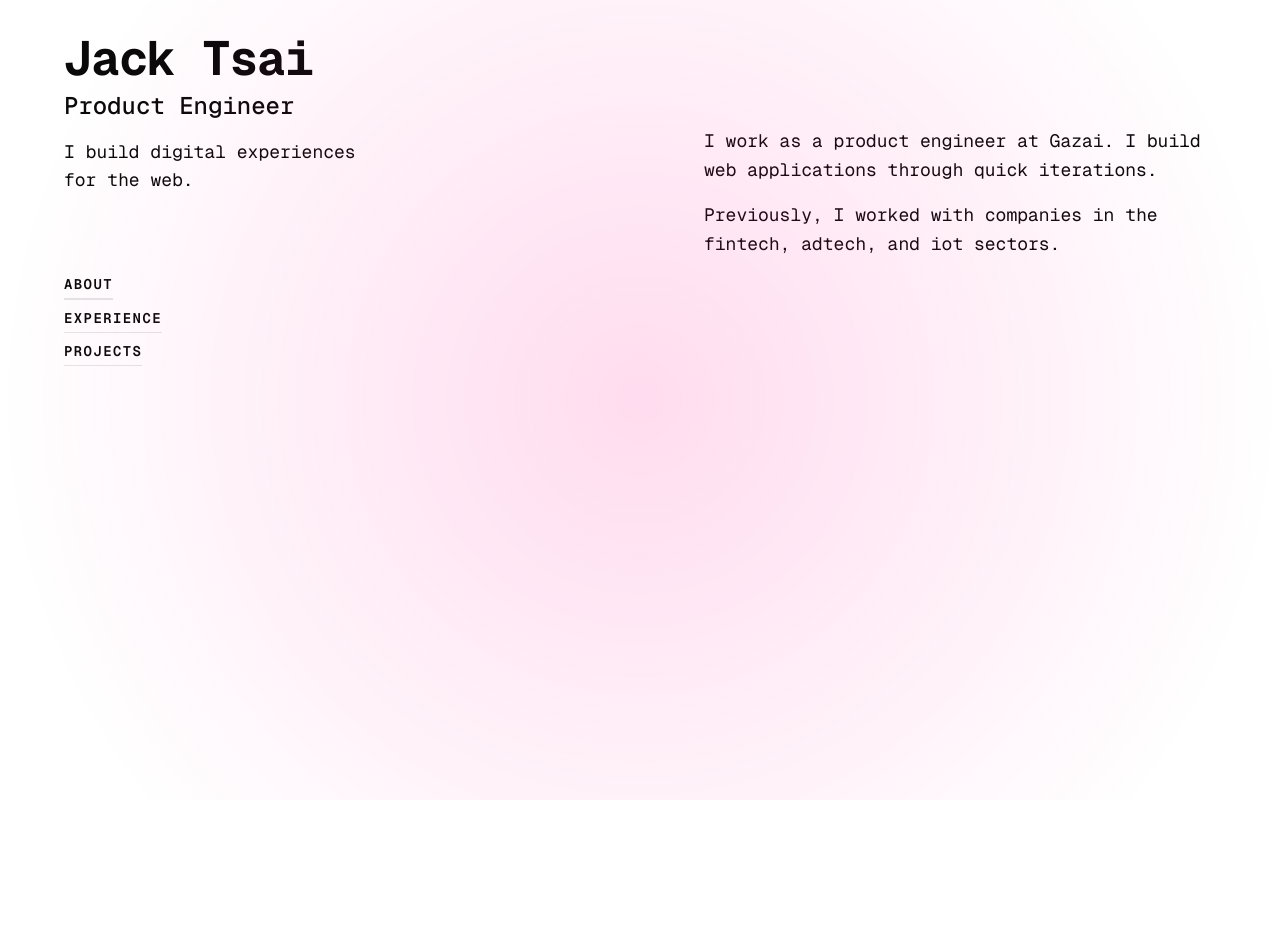
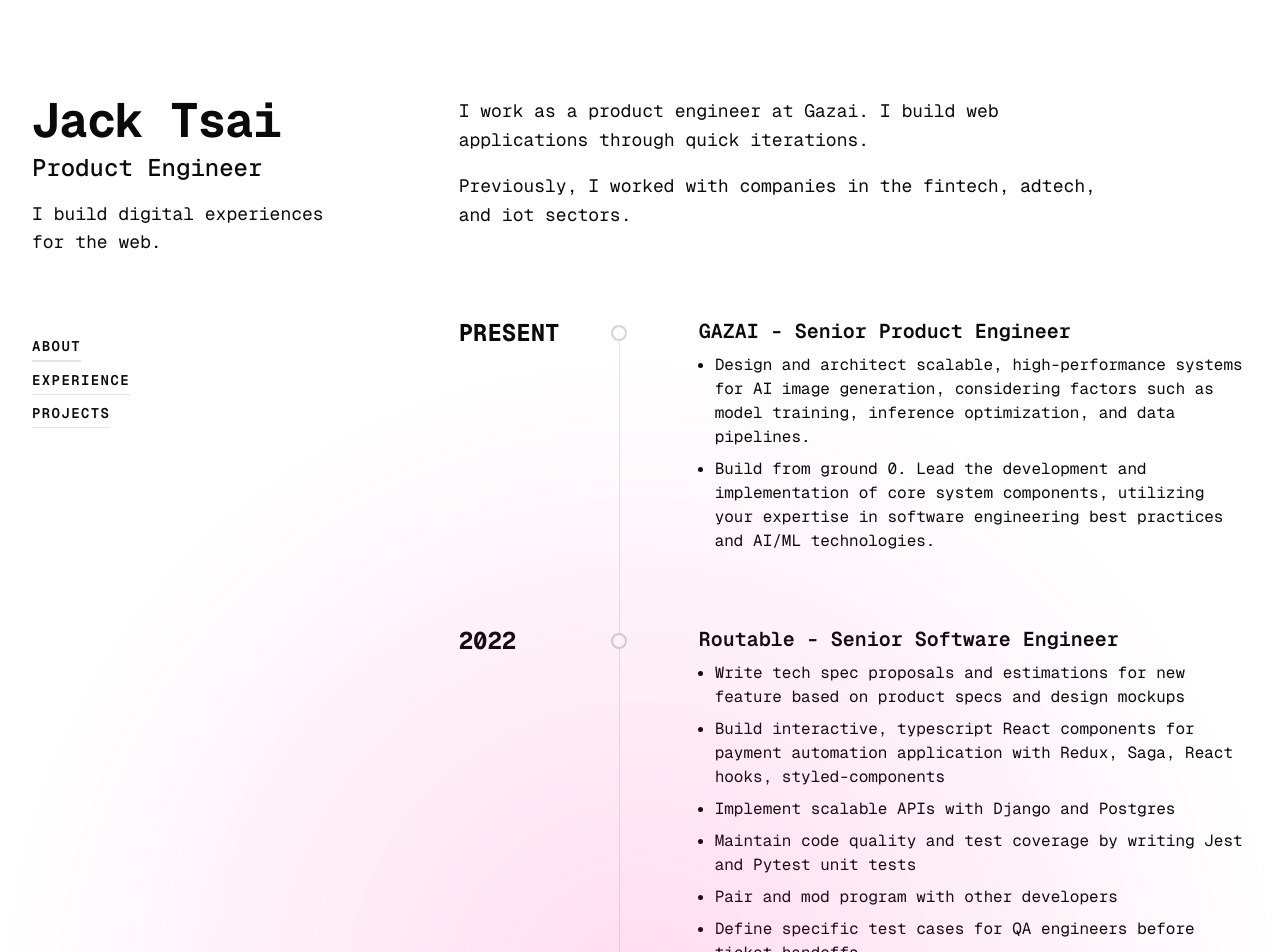
Before and after one commit to jtsaich/home, a Next.js app: page /en in a window 1280 px wide. Shown: the top 952 px of the page. Before the commit the page ends 800 px from the top, so only its background shows below. Built offline with nearby package versions, Linux system fonts and the light colour scheme.

Commit message:
timeline for experience

```diff
--- /dev/null
+++ b/app/[locale]/_components/experience-section.tsx
@@ -0,0 +1,152 @@
+import React from "react";
+
+export const ExperienceSection = () => {
+  const experiences = [
+    {
+      title: "PRESENT",
+      content: (
+        <div className="prose prose-sm dark:prose-invert">
+          <h4 className="text-xl font-semibold mb-2">
+            GAZAI - Senior Product Engineer
+          </h4>
+          <ul className="list-disc pl-4 space-y-2">
+            <li>
+              Design and architect scalable, high-performance systems for AI
+              image generation, considering factors such as model training,
+              inference optimization, and data pipelines.
+            </li>
+            <li>
+              Build from ground 0. Lead the development and implementation of
+              core system components, utilizing your expertise in software
+              engineering best practices and AI/ML technologies.
+            </li>
+          </ul>
+        </div>
+      ),
+    },
+    {
+      title: "2022",
+      content: (
+        <div className="prose prose-sm dark:prose-invert">
+          <h4 className="text-xl font-semibold mb-2">
+            Routable - Senior Software Engineer
+          </h4>
+          <ul className="list-disc pl-4 space-y-2">
+            <li>
+              Write tech spec proposals and estimations for new feature based on
+              product specs and design mockups
+            </li>
+            <li>
+              Build interactive, typescript React components for payment
+              automation application with Redux, Saga, React hooks,
+              styled-components
+            </li>
+            <li>Implement scalable APIs with Django and Postgres</li>
+            <li>
+              Maintain code quality and test coverage by writing Jest and Pytest
+              unit tests
+            </li>
+            <li>Pair and mod program with other developers</li>
+            <li>
+              Define specific test cases for QA engineers before ticket handoffs
+            </li>
+          </ul>
+        </div>
+      ),
+    },
+    {
+      title: "2018",
+      content: (
+        <div className="prose prose-sm dark:prose-invert">
+          <h4 className="text-xl font-semibold mb-2">
+            New Engen / Jove - Tech Lead & Senior Software Engineer
+          </h4>
+          <ul className="list-disc pl-4 space-y-2">
+            <li>Manage and mentor the front-end team of 6 developers</li>
+            <li>
+              Ideate product solution and work with developers to come up with a
+              holistic technical solution that meets product requirements
+            </li>
+            <li>
+              Lead project and team meetings, driving the team to come up with
+              architecture design of the project
+            </li>
+            <li>
+              Architect, design, and document scalable, intuitive RESTful API
+              with Java Spring framework
+            </li>
+            <li>Develop front-end components and dashboards with React</li>
+            <li>Manage AWS cloud infrastructure for web service deployment</li>
+            <li>
+              Work with Elasticsearch ETL and query to power complex,
+              interactive dashboard
+            </li>
+            <li>
+              Build serverless code with AWS Lambda, SNS, SQS for data
+              processing jobs
+            </li>
+          </ul>
+        </div>
+      ),
+    },
+    {
+      title: "2014",
+      content: (
+        <div className="prose prose-sm dark:prose-invert">
+          <h4 className="text-xl font-semibold mb-2">
+            Sirqul - Software Engineer
+          </h4>
+          <ul className="list-disc pl-4 space-y-2">
+            <li>
+              Develop and maintain Sirqul&apos;s cloud based engagement services
+              platform running on J2EE RESTful web service
+            </li>
+            <li>
+              Design and develop a routing and logistics system that schedules
+              and optimizes thousands of deliveries
+            </li>
+            <li>
+              Design and develop web-based administration dashboard integrating
+              with legacy code base
+            </li>
+            <li>
+              Develop Uber-like web-based applications leveraging Sirqul&apos;s
+              API
+            </li>
+            <li>
+              Develop easy-to-use web-based analytics tools for marketers and
+              brand managers
+            </li>
+          </ul>
+        </div>
+      ),
+    },
+  ];
+
+  return (
+    <div className="relative">
+      {/* Timeline line */}
+      <div className="absolute left-40 top-8 bottom-8 w-px bg-neutral-200 dark:bg-neutral-800" />
+
+      {/* Experience entries */}
+      <div className="space-y-16">
+        {experiences.map((experience) => (
+          <div key={experience.title} className="relative flex gap-12">
+            {/* Title with dot */}
+            <div className="w-48 flex-shrink-0 pt-2">
+              <div className="flex items-center">
+                <span className="text-2xl font-bold">{experience.title}</span>
+                <div className="absolute left-40 -translate-x-1/2">
+                  <div className="w-4 h-4 rounded-full border-2 border-neutral-300 dark:border-neutral-700 bg-white dark:bg-black" />
+                </div>
+              </div>
+            </div>
+
+            {/* Content */}
+            <div className="pt-2 flex-grow">{experience.content}</div>
+          </div>
+        ))}
+      </div>
+    </div>
+  );
+};
--- a/app/[locale]/_components/spotlight-effect.tsx
+++ b/app/[locale]/_components/spotlight-effect.tsx
@@ -28,7 +28,7 @@
   return (
     <div
       id="spotlight"
-      className="pointer-events-none absolute inset-0 z-30 transition-all duration-300"
+      className="pointer-events-none absolute top-0 inset-0 z-30 transition-all duration-300"
       style={{
         background: `
           radial-gradient(
--- a/app/[locale]/page.tsx
+++ b/app/[locale]/page.tsx
@@ -2,6 +2,7 @@
 import { getTranslations, setRequestLocale } from "next-intl/server";
 import "animate.css";
 import { SpotlightEffect } from "./_components/spotlight-effect";
+import { ExperienceSection } from "./_components/experience-section";
 
 export default async function Home(props: {
   params: Promise<{ locale: string }>;
@@ -17,9 +18,9 @@
   return (
     <main className="min-h-screen relative">
       <SpotlightEffect />
-      <div className="max-w-screen-xl mx-auto flex flex-col md:flex-row">
+      <div className="relative max-w-screen-xl mx-auto flex flex-col md:flex-row animate__animated animate__fadeIn">
         {/* Left Side */}
-        <section className="md:w-1/2 flex flex-col justify-center items-start px-8 py-16 md:py-0 md:px-16 min-h-[400px]">
+        <div className="md:sticky md:top-24 md:w-1/3 h-fit flex flex-col items-start px-8 min-h-[400px]">
           <h1 className="text-4xl md:text-5xl font-bold mb-2 tracking-tight animate__animated animate__tada animate__delay-2s">
             {t("name")}
           </h1>
@@ -28,30 +29,34 @@
           <nav className="w-full mt-8">
             <ul className="flex flex-col gap-2 text-sm font-semibold tracking-widest">
               <li>
-                <span className="inline-block border-b-2 pb-1">
+                <span className="inline-block border-b-2 pb-1 cursor-pointer">
                   {t("about")}
                 </span>
               </li>
               <li>
-                <span className="inline-block border-b pb-1">
+                <span className="inline-block border-b pb-1 cursor-pointer">
                   {t("experience")}
                 </span>
               </li>
               <li>
-                <span className="inline-block border-b pb-1">
+                <span className="inline-block border-b pb-1 cursor-pointer">
                   {t("projects")}
                 </span>
               </li>
             </ul>
           </nav>
-        </section>
+        </div>
         {/* Right Side */}
-        <section className="md:w-1/2 flex flex-col justify-center px-8 py-16 md:py-0 md:px-16 min-h-[400px]">
+        <div className="md:w-2/3 flex flex-col justify-center px-8 py-24 min-h-[400px]">
+          {/* About section */}
           <div className="max-w-2xl text-base md:text-lg leading-relaxed">
             <p className="mb-4">{t("aboutMe1")}</p>
             <p className="mb-4">{t("aboutMe2")}</p>
           </div>
-        </section>
+          <div className="mt-16">
+            <ExperienceSection />
+          </div>
+        </div>
       </div>
     </main>
   );
--- a/messages/zh-CN.json
+++ b/messages/zh-CN.json
@@ -2,7 +2,7 @@
   "Home": {
     "name": "蔡承勳",
     "role": "产品工程师",
-    "tagline": "我为网络构建数字体验。",
+    "tagline": "我构建网络数字体验。",
     "about": "关于",
     "experience": "经验",
     "projects": "项目",
--- a/messages/zh-TW.json
+++ b/messages/zh-TW.json
@@ -2,7 +2,7 @@
   "Home": {
     "name": "蔡承勳",
     "role": "產品工程師",
-    "tagline": "我為網路打造數位體驗。",
+    "tagline": "我打造網路數位體驗。",
     "about": "關於",
     "experience": "經歷",
     "projects": "專案",
--- a/package.json
+++ b/package.json
@@ -12,6 +12,7 @@
     "animate.css": "^4.1.1",
     "class-variance-authority": "^0.7.1",
     "clsx": "^2.1.1",
+    "framer-motion": "^12.9.2",
     "lucide-react": "^0.503.0",
     "next": "15.3.1",
     "next-intl": "^4.1.0",
```
Also changed, not shown: 1 other file (tests, documents, lock files or other folders).
